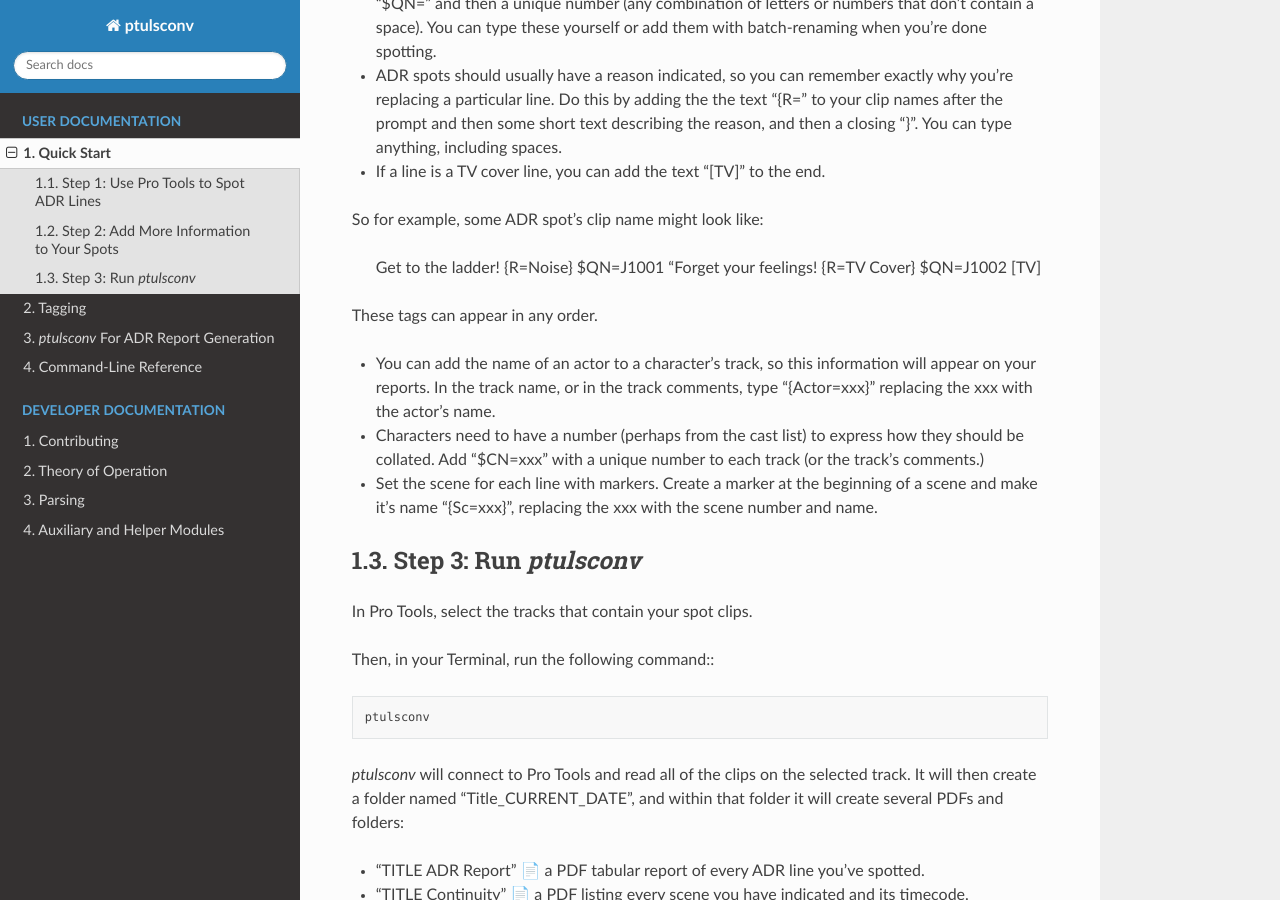
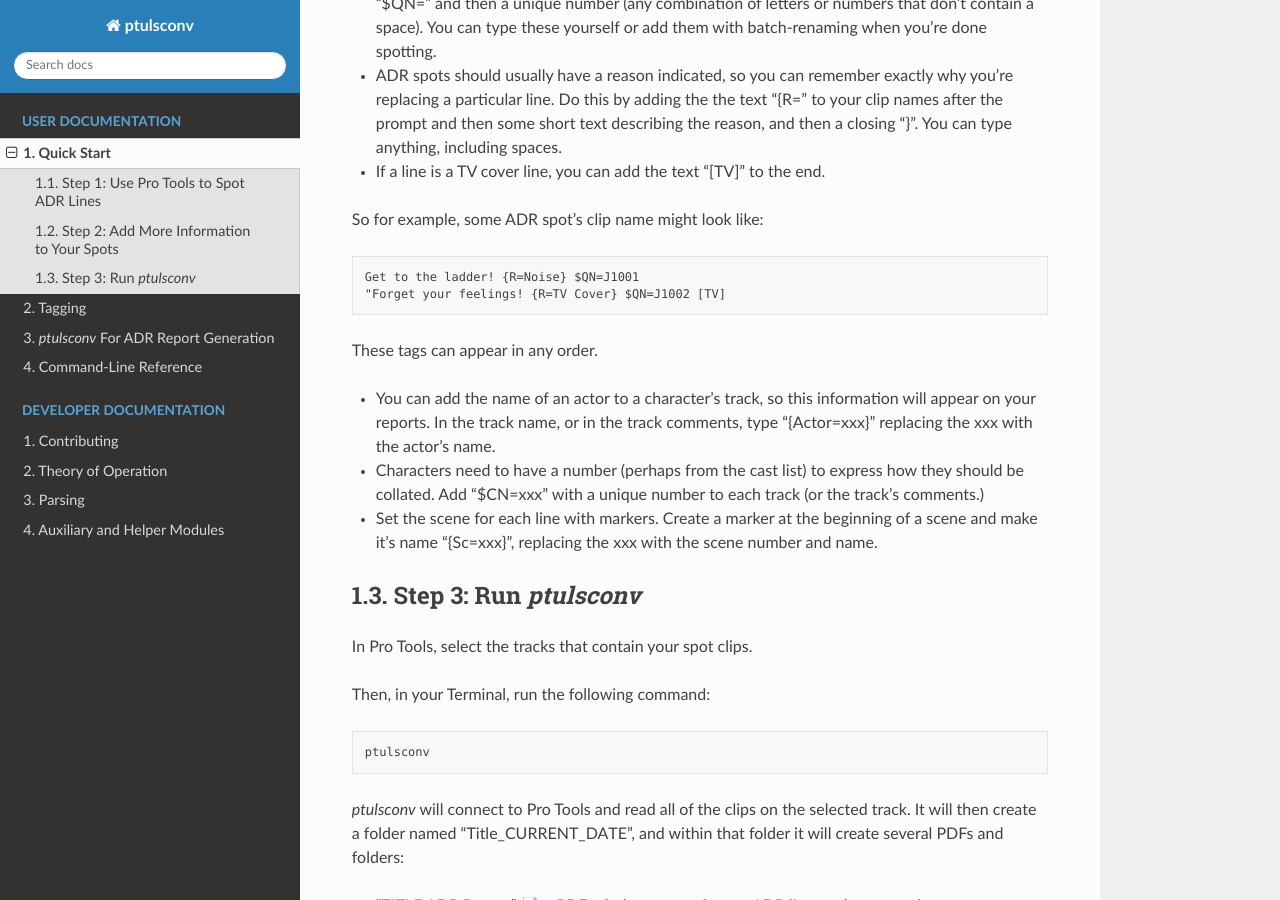
Before and after one commit to iluvcapra/ptulsconv, a Sphinx documentation site: the page built from docs/source/user/quickstart.rst, in a window 1280 px wide and 900 px high, scrolled down 640 px. Built offline with Sphinx 7.4.7 and the Read the Docs theme 2.0.0, drawn with Linux system fonts in a browser that asks for light colours.

Commit message:
Some typos

```diff
--- a/docs/source/user/quickstart.rst
+++ b/docs/source/user/quickstart.rst
@@ -36,7 +36,7 @@ with *tagging*.
   reason, and then a closing "}". You can type anything, including spaces.
 * If a line is a TV cover line, you can add the text "[TV]" to the end.
 
-So for example, some ADR spot's clip name might look like:
+So for example, some ADR spot's clip name might look like::
 
     Get to the ladder! {R=Noise} $QN=J1001
     "Forget your feelings! {R=TV Cover} $QN=J1002 [TV]
@@ -59,7 +59,7 @@ Step 3: Run `ptulsconv`
 
 In Pro Tools, select the tracks that contain your spot clips.
 
-Then, in your Terminal, run the following command:::
+Then, in your Terminal, run the following command::
 
     ptulsconv
 
```
